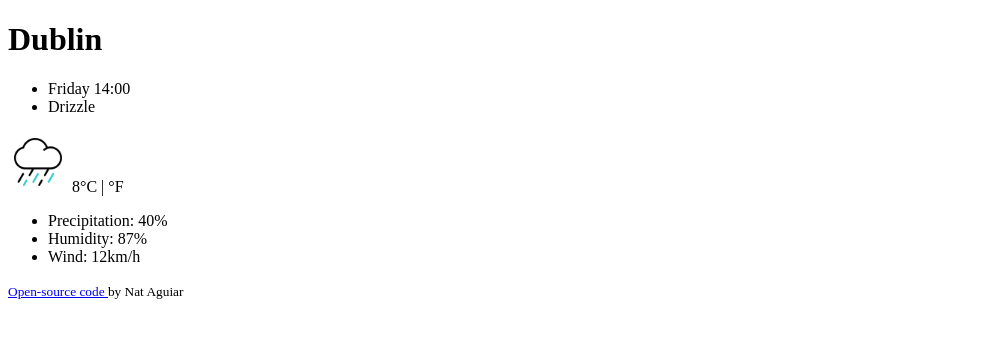
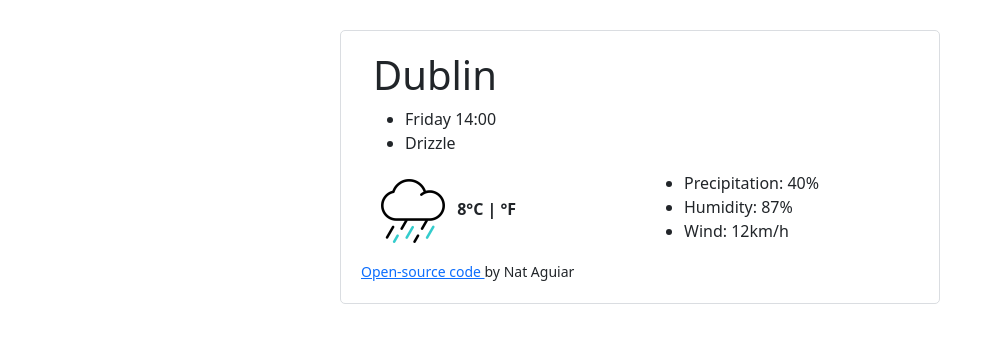
Before and after one commit to nataguiar92/vanilla-weather-app, a plain HTML site: page index.html in a window 1280 px wide. Shown: the whole page, without its empty margins (0-995 px from the left). Drawn offline with nearby package versions, Linux system fonts and the light colour scheme; files that its build step writes are made by us from their sources.

Commit message:
started working on styling the page

```diff
--- a/index.html
+++ b/index.html
@@ -5,13 +5,15 @@
     <meta charset="UTF-8">
     <meta http-equiv="X-UA-Compatible" content="IE=edge">
     <meta name="viewport" content="width=device-width, initial-scale=1.0">
-    <link rel="stylesheet" href="scr/style.css">
-    </link>
 
+    <link rel="stylesheet" href="src/style.css">
+    <link href="https://cdn.jsdelivr.net/npm/bootstrap@5.3.0-alpha2/dist/css/bootstrap.min.css" rel="stylesheet"
+        integrity="sha384-aFq/bzH65dt+w6FI2ooMVUpc+21e0SRygnTpmBvdBgSdnuTN7QbdgL+OapgHtvPp" crossorigin="anonymous">
     <title>Vanilla Weather App</title>
 </head>
 
 <body>
+    <div class="weather-app">
         <div class="container">
             <h1> Dublin</h1>
             <ul>
@@ -20,18 +22,14 @@
             </ul>
 
             <div class="row">
-            <div class="col-xl-6">
-                <img src="img/rain.gif" alt="rainy" width="60" height="60" />
-                8°C | °F
+                <div class="col-6">
+                    <img src="img/rain.gif" alt="rainy" width="80" height="80" />
+                    <strong> 8°C | °F</strong>
                 </div>
-            <div class="col-xl-6">
+                <div class="col-6">
                     <ul>
-                    <li> Precipitation: 40%
-
-                    </li>
-                    <li>Humidity: 87%
-
-                    </li>
+                        <li> Precipitation: 40%</li>
+                        <li>Humidity: 87%</li>
                         <li>Wind: 12km/h</li>
                     </ul>
 
@@ -40,7 +38,9 @@
 
 
         </div>
-    <small> <a href="https://github.com/nataguiar92/vanilla-weather-app"> Open-source code </a> by Nat Aguiar</small>
+        <small> <a href="https://github.com/nataguiar92/vanilla-weather-app"> Open-source code </a> by Nat
+            Aguiar</small>
+    </div>
     <script src="src/app.js"></script>
 </body>
 
--- a/src/style.css
+++ b/src/style.css
@@ -0,0 +1,7 @@
+.weather-app {
+  max-width: 600px;
+  margin: 30px auto;
+  padding: 20px;
+  border: 1px solid #dadde1;
+  border-radius: 5px;
+}
```
Lines whose indentation alone changed are shown as unchanged.
